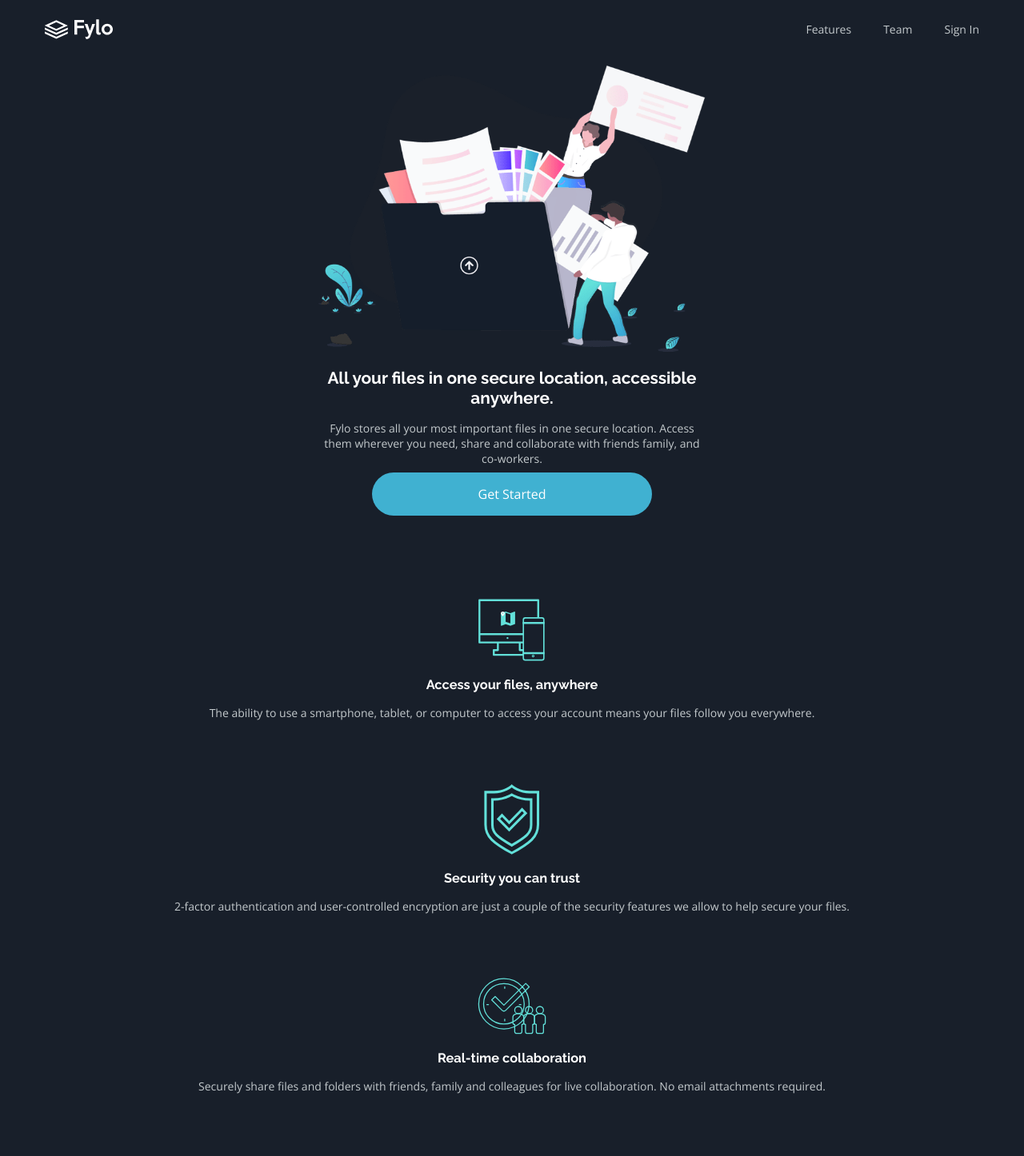
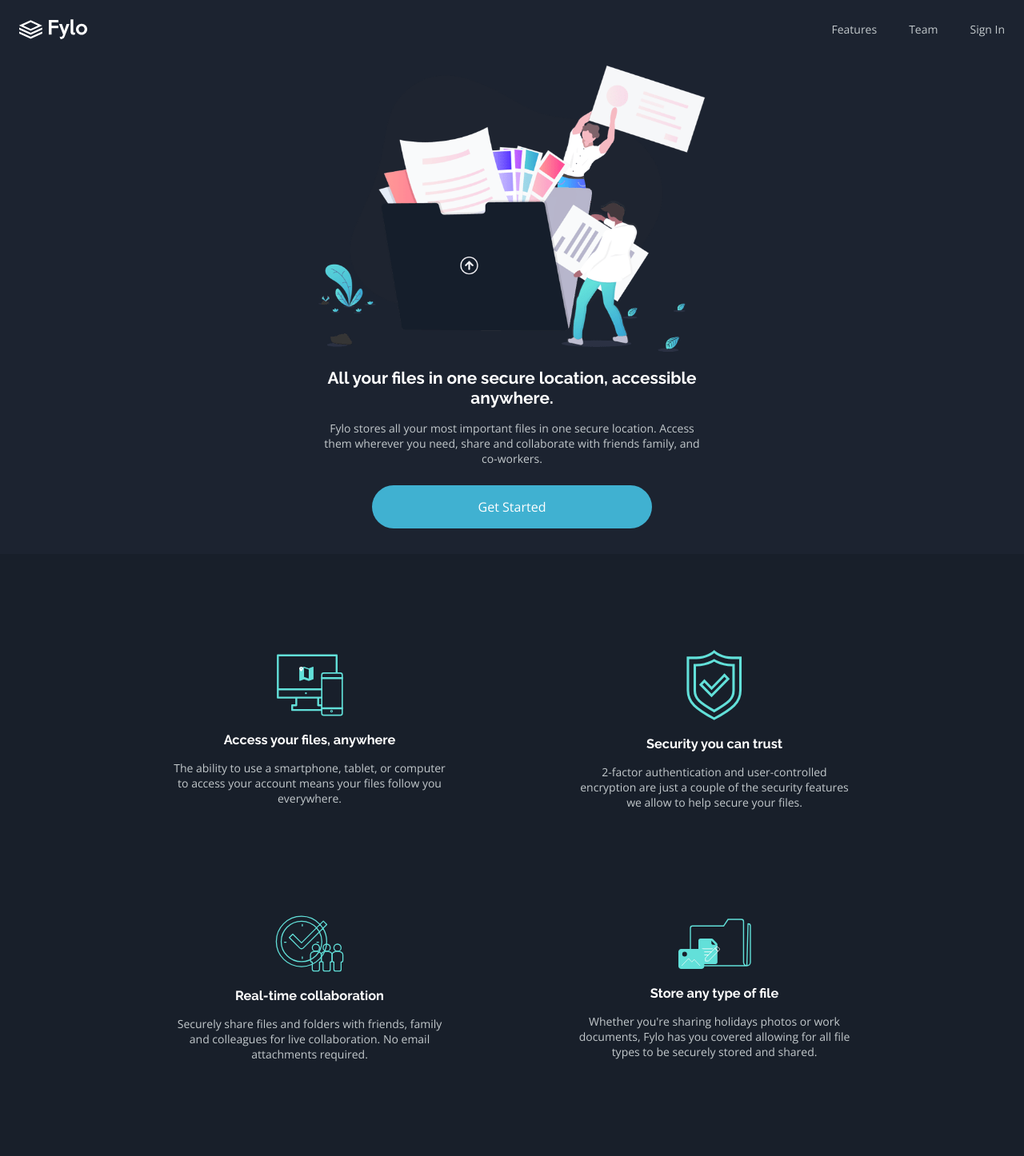
Before and after one commit to TonniPaul/fylo, a React (Create React App) app: page / in a window 1280 px wide. Shown: the top 1446 px of the page at 80% size. Built offline with nearby package versions, Linux system fonts and the light colour scheme; the HTML template or start-up script is replaced by a standard one.

Commit message:
Updated features section

```diff
--- a/src/App.css
+++ b/src/App.css
@@ -6,3 +6,12 @@
   place-items: center;
   padding: 4rem 1rem;
 }
+
+
+@media (min-width : 900px) {
+   #features {
+      display: grid;
+      grid-template-columns: 1fr 1fr;
+      gap: 20px;
+   }
+}
--- a/src/components/features/features.css
+++ b/src/components/features/features.css
@@ -2,6 +2,7 @@
   margin: auto;
   text-align: center;
   padding: 2rem 1rem;
+  max-width: 400px;
 }
 
 .feature_description,
@@ -9,3 +10,10 @@
 .feature_img {
   padding: 0.5rem 0;
 }
+
+@media (min-width: 768px) {
+   .features_card_container {
+      padding: 3rem;
+      max-width: 450px;
+   }
+}
--- a/src/components/hero/Hero.tsx
+++ b/src/components/hero/Hero.tsx
@@ -2,17 +2,19 @@
 
 const Hero = () => {
   return (
+    <div id="hero">
       <div className="hero_main_container">
         <img src="/assets/illustration-intro.png" alt="" className="hero_img" />
         <h1 className="hero_header_text">
           All your files in one secure location, accessible anywhere.
         </h1>
         <p className="hero_description_text">
-        Fylo stores all your most important files in one secure location. Access
-        them wherever you need, share and collaborate with friends family, and
-        co-workers.
+          Fylo stores all your most important files in one secure location.
+          Access them wherever you need, share and collaborate with friends
+          family, and co-workers.
         </p>
         <button className="btn">Get Started</button>
+      </div>
     </div>
   );
 };
--- a/src/components/hero/hero.css
+++ b/src/components/hero/hero.css
@@ -1,3 +1,8 @@
+#hero {
+   background: var(--secondary_bg);
+   padding-bottom: 2rem;
+
+}
 .hero_main_container {
   width: 80%;
   max-width: 500px;
--- a/src/components/navbar/navbar.css
+++ b/src/components/navbar/navbar.css
@@ -5,6 +5,7 @@
    align-items: center;
    font-family: var(--header-font);
    padding: 1.5rem;
+   background: var(--secondary_bg);
 }
 
 .logo {
--- a/src/index.css
+++ b/src/index.css
@@ -9,13 +9,17 @@
 }
 
 :root {
+   /* Color Variable  */
   --white: #ffffff;
   --primary_bg: #181f2a;
-   --primary_font: "Open Sans", sans-serif;
-   --header_font: "Raleway", sans-serif;
+  --secondary_bg: #1c2330;
   --powder_blue: #c3c9cc;
   --sky_blue: #40b1d1;
-   --sky_blue_light : #8cdae4;
+  --sky_blue_light: #8cdae4;
+
+  /* Fonts Variable */
+  --header_font: "Raleway", sans-serif;
+  --primary_font: "Open Sans", sans-serif;
 }
 
 body {
@@ -50,6 +54,7 @@
   color: var(--white);
   width: 70%;
   cursor: pointer;
+  margin-top: 1rem;
 }
 
 .btn:hover {
@@ -61,14 +66,14 @@
     font-size: 0.75rem;
   }
   .btn {
-      font-size: .8125rem;
-      padding: .7rem;
+    font-size: 0.8125rem;
+    padding: 0.7rem;
   }
 }
 
 @media (min-width: 768px) {
-   body {
+  /* body {
     padding-left: 2rem;
     padding-right: 2rem;
+  } */
 }
-}
--- a/src/objectFiles/featureObject.ts
+++ b/src/objectFiles/featureObject.ts
@@ -1,4 +1,4 @@
-interface FeaturesData {
+interface FeatureData {
   id: string;
   image: string;
   title: string;
@@ -6,7 +6,7 @@
   altText: string;
 }
 
-export const featureData: FeaturesData[] = [
+export const featureData: FeatureData[] = [
   {
     id: crypto.randomUUID(),
     image: "/assets/icon-access-anywhere.svg",
```
Also changed, not shown: src/setupTests.ts (added, +5 -0 lines). Lines whose indentation alone changed are shown as unchanged.
